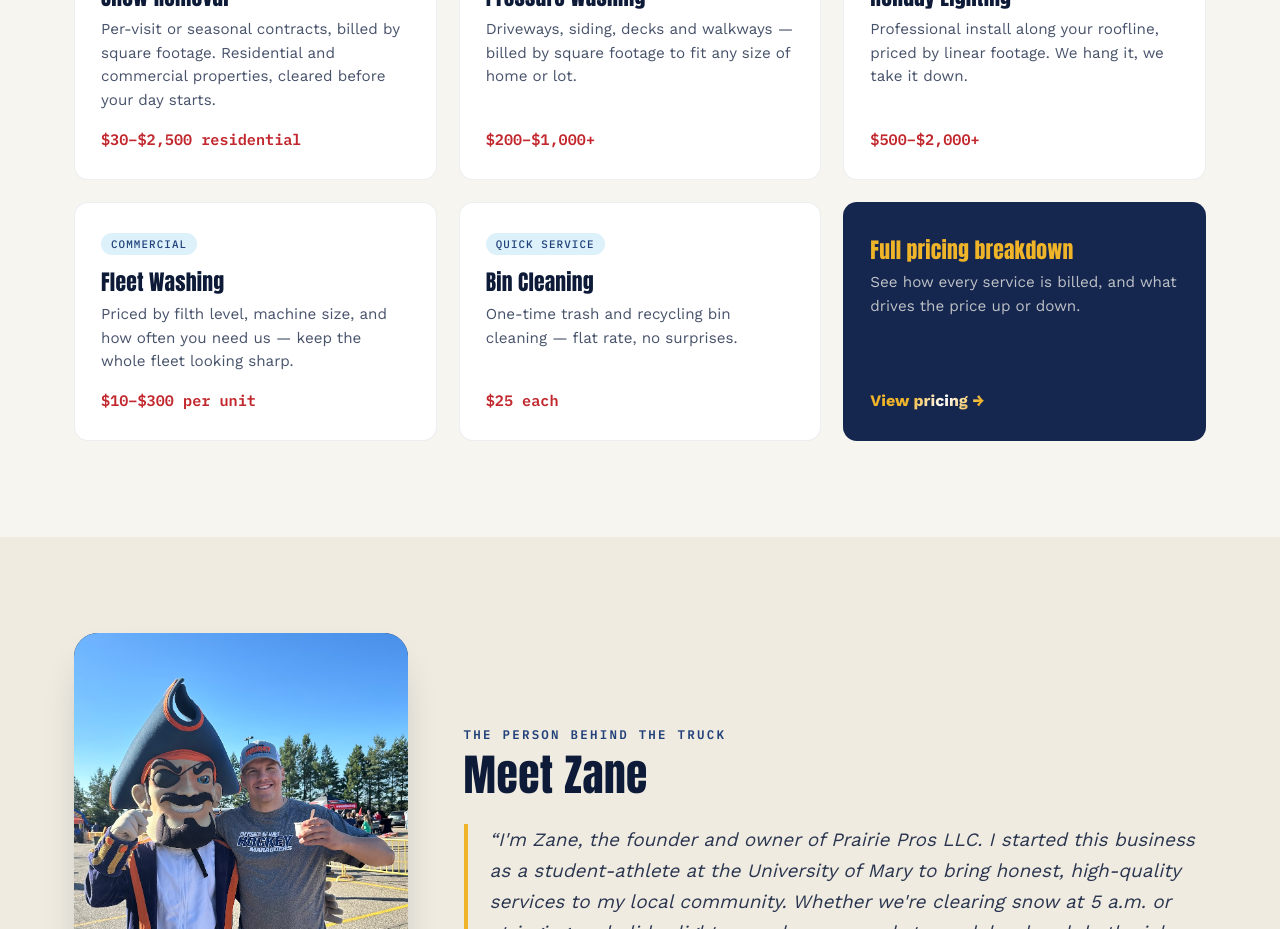
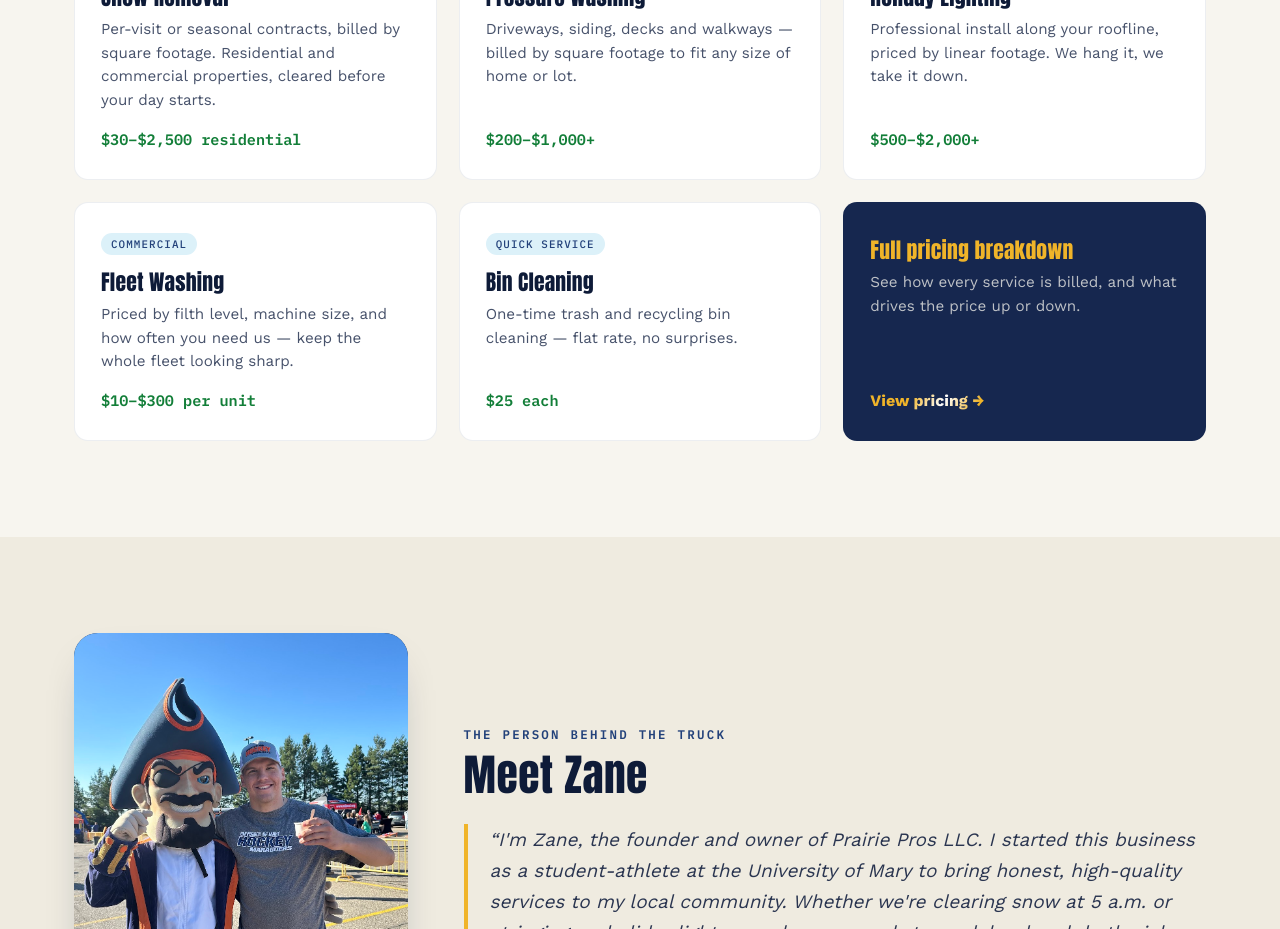
Before and after one commit to thebalazsoliver/prairie-pros, a React (Vite) app: page / in a window 1280 px wide. Shown: the part 1380-2309 px from the top of the page. Built offline with nearby package versions, Linux system fonts and the light colour scheme.

Commit message:
Pricing clolr changed to green from red.

```diff
--- a/src/components/Services.css
+++ b/src/components/Services.css
@@ -49,7 +49,7 @@
 .service-card__price {
   font-family: var(--font-mono);
   font-weight: 600;
-  color: var(--red);
+  color: #127e38;
   font-size: 0.95rem;
   margin-top: 6px;
 }
--- a/src/pages/Pricing.css
+++ b/src/pages/Pricing.css
@@ -58,7 +58,7 @@
 .pricing-item__row-price {
   font-family: var(--font-mono);
   font-weight: 600;
-  color: var(--red);
+  color: #127e38;
 }
 
 .pricing-cta {
```
